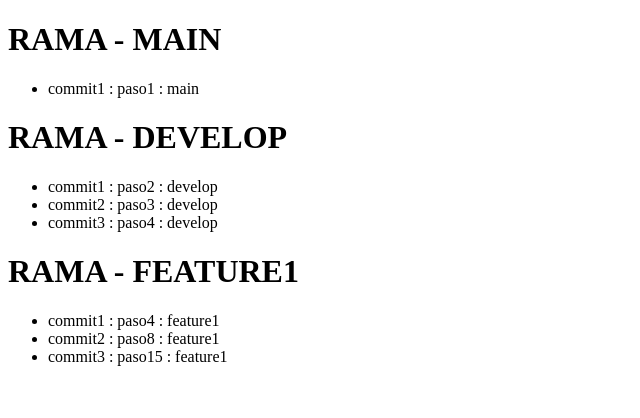
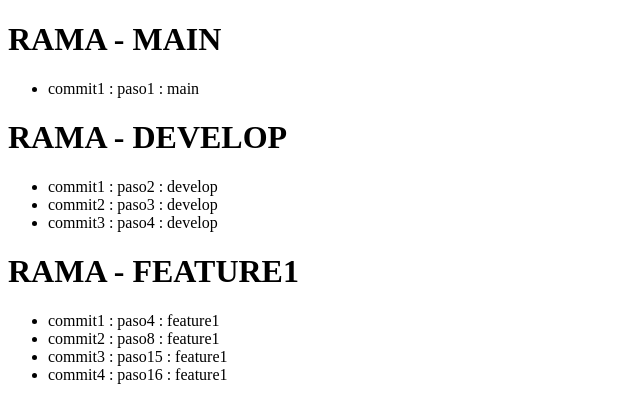
Before and after one commit to Srta-Becerril/ut5-practica1, a plain HTML site: page index.html in a window 1280 px wide. Shown: the whole page, without its empty margins (0-640 px from the left). Drawn offline with Linux system fonts and the light colour scheme.

Commit message:
commit4 : paso16 : feature1

```diff
--- a/index.html
+++ b/index.html
@@ -23,6 +23,7 @@
                 <li>commit1 : paso4 : feature1</li>
                 <li>commit2 : paso8 : feature1</li>
                 <li>commit3 : paso15 : feature1</li>
+                <li>commit4 : paso16 : feature1</li>
             </ul>
     </body>
 </html>
```
